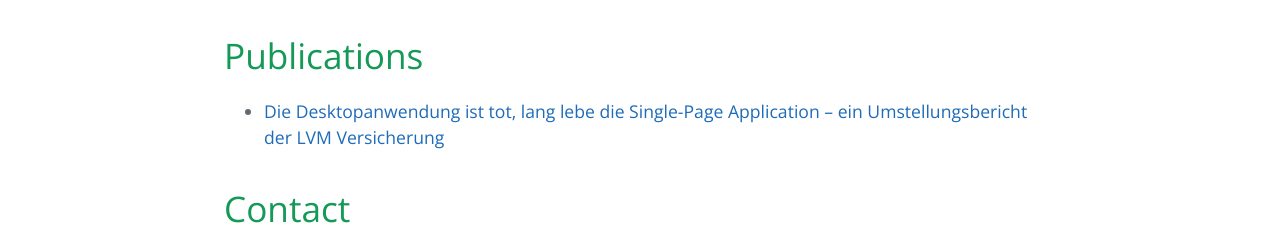
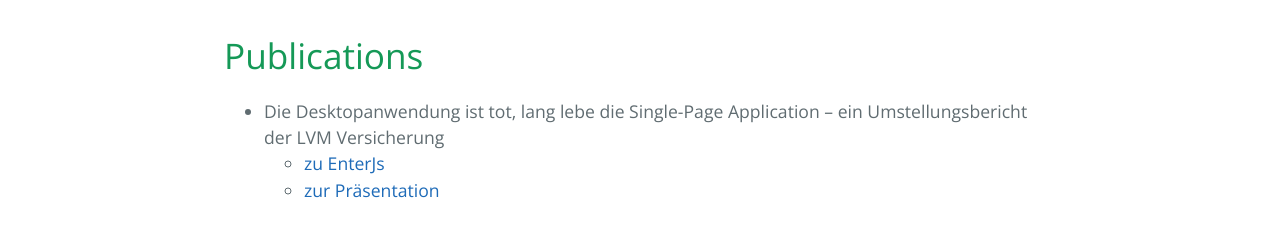
Before and after one commit to LVM-IT/lvm-it.github.io, a plain HTML site: page index.html in a window 1280 px wide. Shown: the part 736-961 px from the top of the page. Drawn offline with nearby package versions, Linux system fonts and the light colour scheme.

Commit message:
Link zu EnterJs Präsentation

```diff
--- a/index.html
+++ b/index.html
@@ -35,8 +35,16 @@
 
 
         <h1><a id="publications" class="anchor" href="#publications" aria-hidden="true"><span aria-hidden="true" class="octicon octicon-link"></span></a>Publications</h1>
-<ul>
-    <li><a href="https://www.enterjs.de/abstracts#die-desktopanwendung-ist-tot-lang-lebe-die-single-page-application-ein-umstellungsbericht-der-lvm-versicherung">Die Desktopanwendung ist tot, lang lebe die Single-Page Application – ein Umstellungsbericht der LVM Versicherung</a></li>
+
+        <ul>
+            <li>Die Desktopanwendung ist tot, lang lebe die Single-Page Application – ein Umstellungsbericht der LVM Versicherung
+                <ul>
+                    <li><a href="https://www.enterjs.de/abstracts#die-desktopanwendung-ist-tot-lang-lebe-die-single-page-application-ein-umstellungsbericht-der-lvm-versicherung">zu EnterJs</a></li>
+                    <li><a href="./enterjs2017/index.html">zur Präsentation</a></li>
+                </ul>
+            </li>
+        </ul>
+
 </ul>
 
 
```
